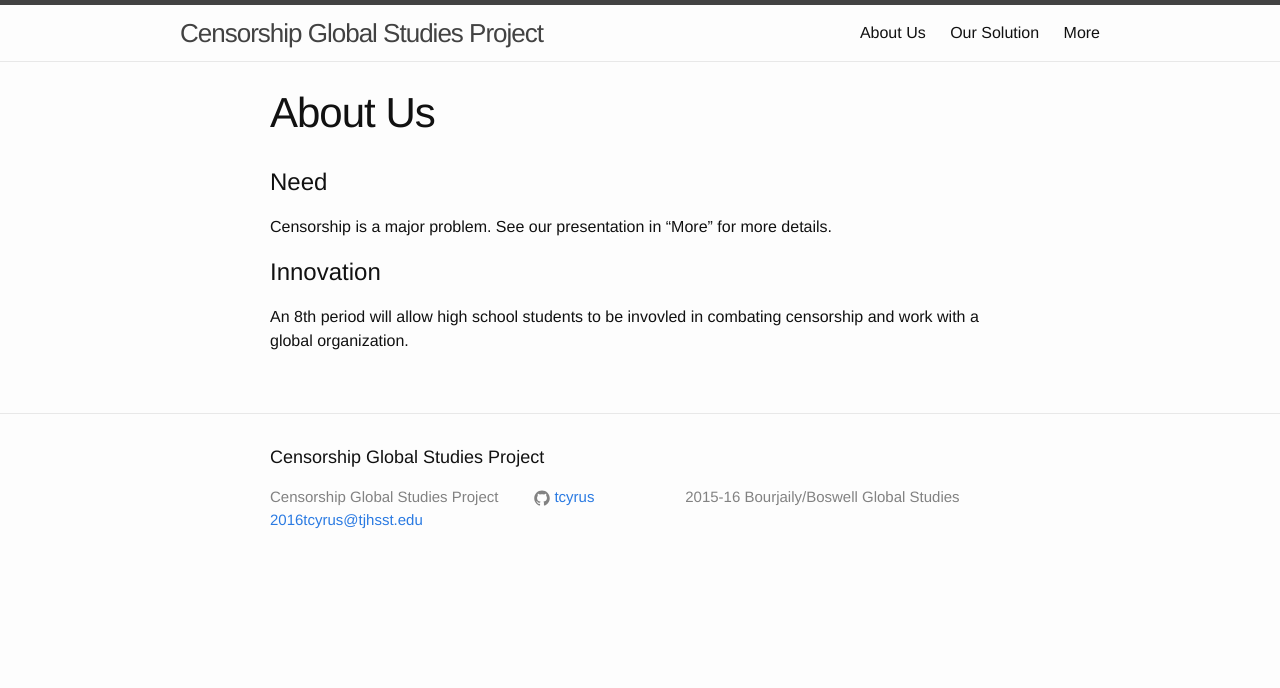
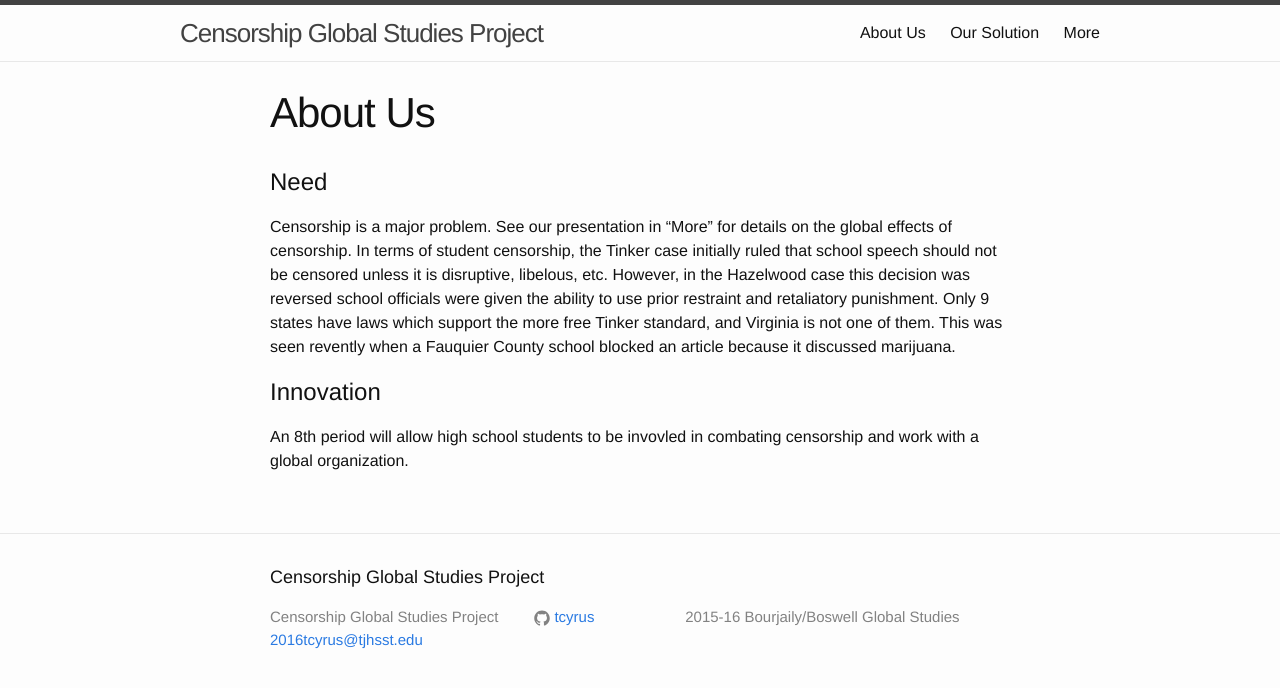
Before and after one commit to tcyrus/global-studies, a Jekyll site: the page built from 01_aboutus.md, in a window 1280 px wide. Shown: the top 688 px of the page. Built offline with Jekyll 4.4.1, drawn with Linux system fonts in a browser that asks for light colours.

Commit message:
Update 01_aboutus.md

```diff
--- a/01_aboutus.md
+++ b/01_aboutus.md
@@ -6,7 +6,7 @@ permalink: /aboutus.html
 
 # Need
 
-Censorship is a major problem. See our presentation in "More" for more details.
+Censorship is a major problem. See our presentation in "More" for details on the global effects of censorship. In terms of student censorship, the Tinker case initially ruled that school speech should not be censored unless it is disruptive, libelous, etc. However, in the Hazelwood case this decision was reversed school officials were given the ability to use prior restraint and retaliatory punishment. Only 9 states have laws which support the more free Tinker standard, and Virginia is not one of them. This was seen revently when a Fauquier County school blocked an article because it discussed marijuana.
 <!--Detailed descripton of issue, including research data-->
 
 <!--# Personal Relevance-->
```
